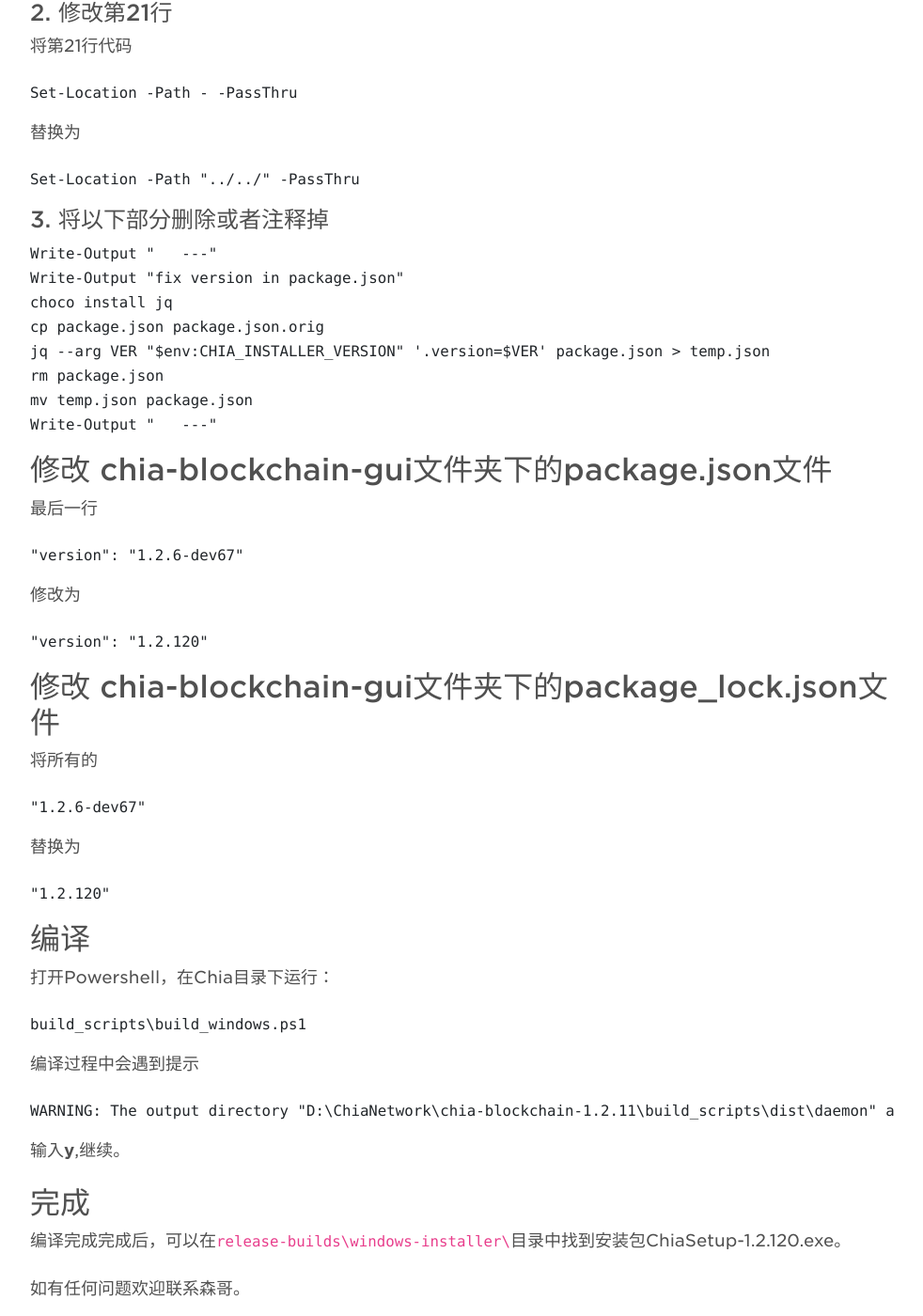
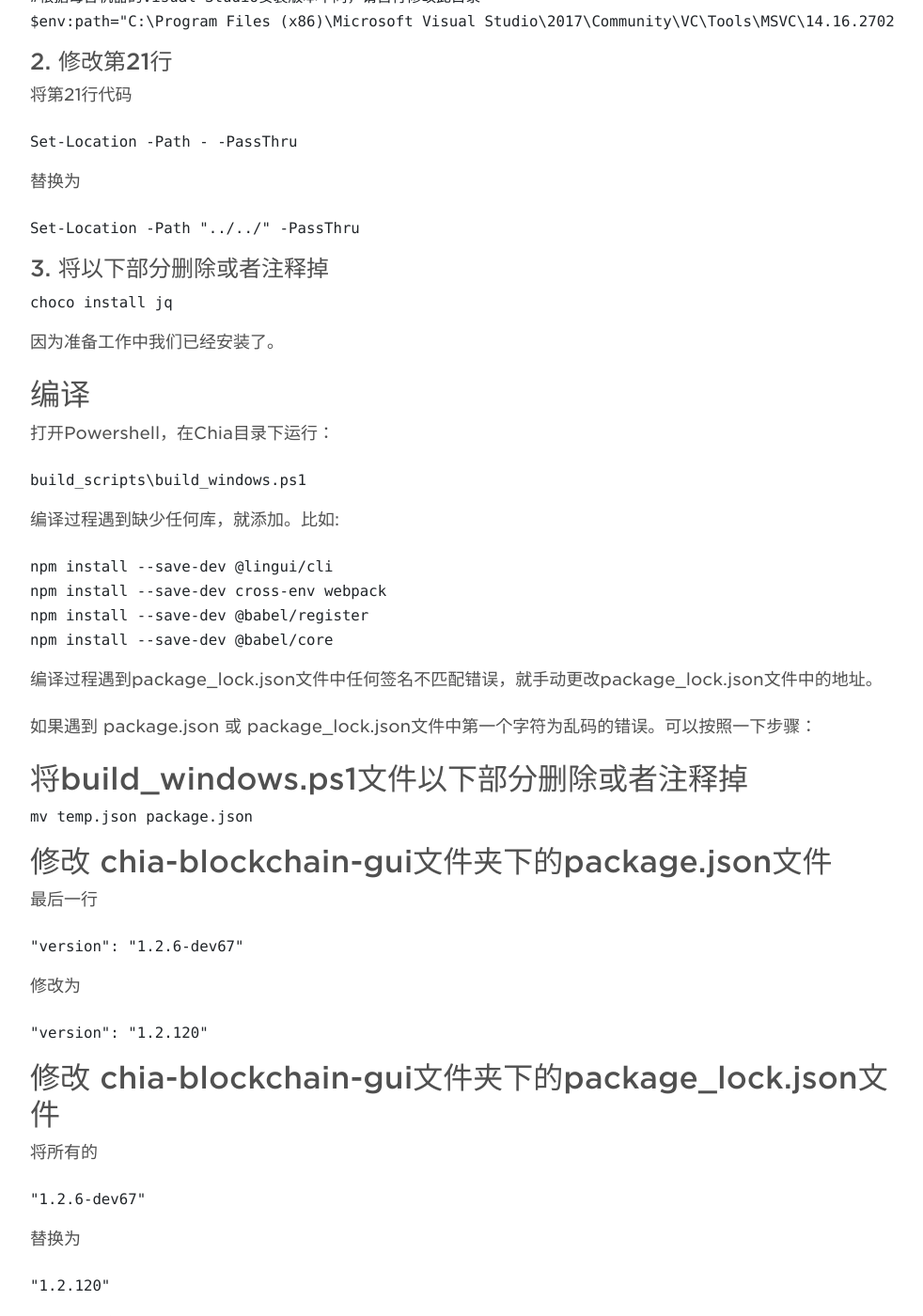
Before and after one commit to sengexyz/senge-xyz.github.io, a Jekyll site: the page built from collections/_posts/2022-01-06-build_chia_1.2.11_windows_installer.en.md, in a window 1280 px wide and 1400 px high, scrolled down 2181 px. Shown: the whole window at 94% size, without its empty margins (148-1130 px from the left). Built offline with Jekyll 4.4.1, drawn with Linux system fonts in a browser that asks for light colours; some of the changed text lies outside the part shown.

Commit message:
update blog;

````diff
--- a/collections/_posts/2022-01-06-build_chia_1.2.11_windows_installer.en.md
+++ b/collections/_posts/2022-01-06-build_chia_1.2.11_windows_installer.en.md
@@ -21,7 +21,8 @@ Set-ExecutionPolicy Unrestricted
 4. 安装[Git](https://git-scm.com/) 程序。
 5. 安装版本控制可视化[TortoiseGit](https://tortoisegit.org/) 程序。
 6. 安装最新稳定版[Node.js](https://nodejs.org) 。
-7. 安装Visual Studio Code (可选)。
+7. 安装Chocolatey，同时安装jq（需要管理员方式）。确认 C:\ProgramData\chocolatey\bin 目录中含有jq.exe。同时在系统路劲中（命令行键入jq可以运行）。
+8. 安装Visual Studio Code (可选)。
 
 
 ## 通过TortoiseGit下载chia-blockchain 1.2.11版本
@@ -87,14 +88,34 @@ Set-Location -Path "../../" -PassThru
 #### 3. 将以下部分删除或者注释掉
 
 ```batch
-Write-Output "   ---"
-Write-Output "fix version in package.json"
 choco install jq
-cp package.json package.json.orig
-jq --arg VER "$env:CHIA_INSTALLER_VERSION" '.version=$VER' package.json > temp.json
-rm package.json
+```
+因为准备工作中我们已经安装了。
+
+
+## 编译
+
+打开Powershell，在Chia目录下运行：
+
+```batch
+build_scripts\build_windows.ps1
+```
+
+编译过程遇到缺少任何库，就添加。比如:
+```
+npm install --save-dev @lingui/cli
+npm install --save-dev cross-env webpack
+npm install --save-dev @babel/register
+npm install --save-dev @babel/core
+```
+
+编译过程遇到package_lock.json文件中任何签名不匹配错误，就手动更改package_lock.json文件中的地址。
+
+如果遇到 package.json 或 package_lock.json文件中第一个字符为乱码的错误。可以按照一下步骤：
+
+## 将build_windows.ps1文件以下部分删除或者注释掉
+```batch
 mv temp.json package.json
-Write-Output "   ---"
 ```
 
 ## 修改 chia-blockchain-gui文件夹下的package.json文件
@@ -108,7 +129,6 @@ Write-Output "   ---"
 "version": "1.2.120"
 ```
 
-
 ## 修改 chia-blockchain-gui文件夹下的package_lock.json文件
 将所有的
 ```
````
Also changed, not shown: other parts of collections/_posts/2022-01-06-build_chia_1.2.11_windows_installer.en.md (+1 -2 lines), collections/_posts/2022-01-06-build_chia_1.2.11_windows_installer.cn.md (+32 -7 lines).
